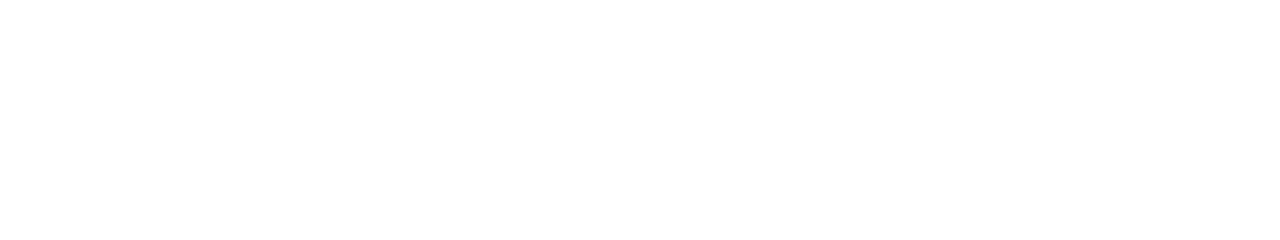
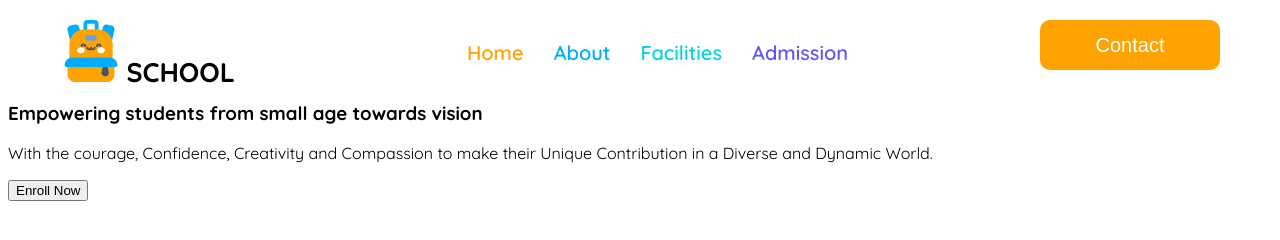
Before and after one commit to rayhanbri/B11-A2-Kids-School, a plain HTML site: page index.html in a window 1280 px wide. Drawn offline with Linux system fonts and the light colour scheme.

Commit message:
added nav bar

```diff
--- a/index.html
+++ b/index.html
@@ -4,8 +4,51 @@
   <meta charset="UTF-8">
   <meta name="viewport" content="width=device-width, initial-scale=1.0">
   <title>B11-A2-Kids-School</title>
+<link rel="stylesheet" href="style/style.css">
 </head>
-<body>
+<body class="quicksand-font ">
+  <header>
+    <nav class="nav">
+      <div class="school">
+
+        <img src="assets/logo.png" alt="">
+        <span id="school">SCHOOL</span>
+
+
+
+        </div>
+      </div>
+      <ul class="nav-ul">
+        <li class="nav-li font-color1">Home</li>
+        <li class="nav-li font-color2">About</li>
+        <li class="nav-li font-color3">Facilities</li>
+        <li class="nav-li font-color4">Admission</li>
+      </ul>
+      <button class="btn-primary">Contact</button>
+    </nav>
+    <section class="banner">
+       <h3 class="banner-title">
+        Empowering
+students from small age towards vision
+       </h3>
+       <p class="banner-description">With the courage, Confidence, Creativity and Compassion to make their Unique Contribution in a Diverse and Dynamic World.</p>
+       <button class="btn-secondary">Enroll Now</button>
+
+
+
+    </section>
+
+
+
+  </header>
+  <main>
+
+  </main>
+<footer>
+
+</footer>
+
+
 
 </body>
 </html>
--- /dev/null
+++ b/style/style.css
@@ -0,0 +1,80 @@
+@import url('https://fonts.googleapis.com/css2?family=Quicksand:wght@300..700&display=swap');
+
+.quicksand-font {
+  font-family: "Quicksand", serif;
+  font-optical-sizing: auto;
+  font-weight: auto;
+  font-style: normal;
+}
+
+
+
+/* shared style  */
+.btn-primary{
+  font-size: 20px;
+  font-weight: 500;
+  color: rgba(255, 255, 255, 1);
+ background-color:rgba(254, 163, 1, 1);
+  border: none;
+  height: 50px;
+  width: 180px;
+  border-radius: 10px;
+
+}
+
+.font-color1{
+  color: rgba(254, 163, 1, 1);
+
+}
+.font-color2{
+ color: rgba(1, 172, 253, 1) ;
+
+}
+.font-color3{
+ color:  rgba(5, 212, 223, 1);
+
+}
+.font-color4{
+  color: rgba(93, 88, 239, 1);
+
+}
+
+
+
+
+
+
+
+/* nav style starts from here  */
+.nav{
+  display: flex;
+  max-width: 1160px;
+  max-height: 62px;
+  justify-content: space-between;
+  margin: 0 auto;
+  margin-top: 20px;
+}
+
+.nav-ul{
+  display: flex;
+  list-style: none;
+  gap: 30px;
+  font-size: 20px;
+  font-weight: 600;
+
+}
+
+
+
+
+#school{
+  font-size: 27px;
+  font-weight: bold;
+  padding-bottom: 30px;
+
+}
+
+/* banner starts from here  */
+.banner{
+
+}
```
